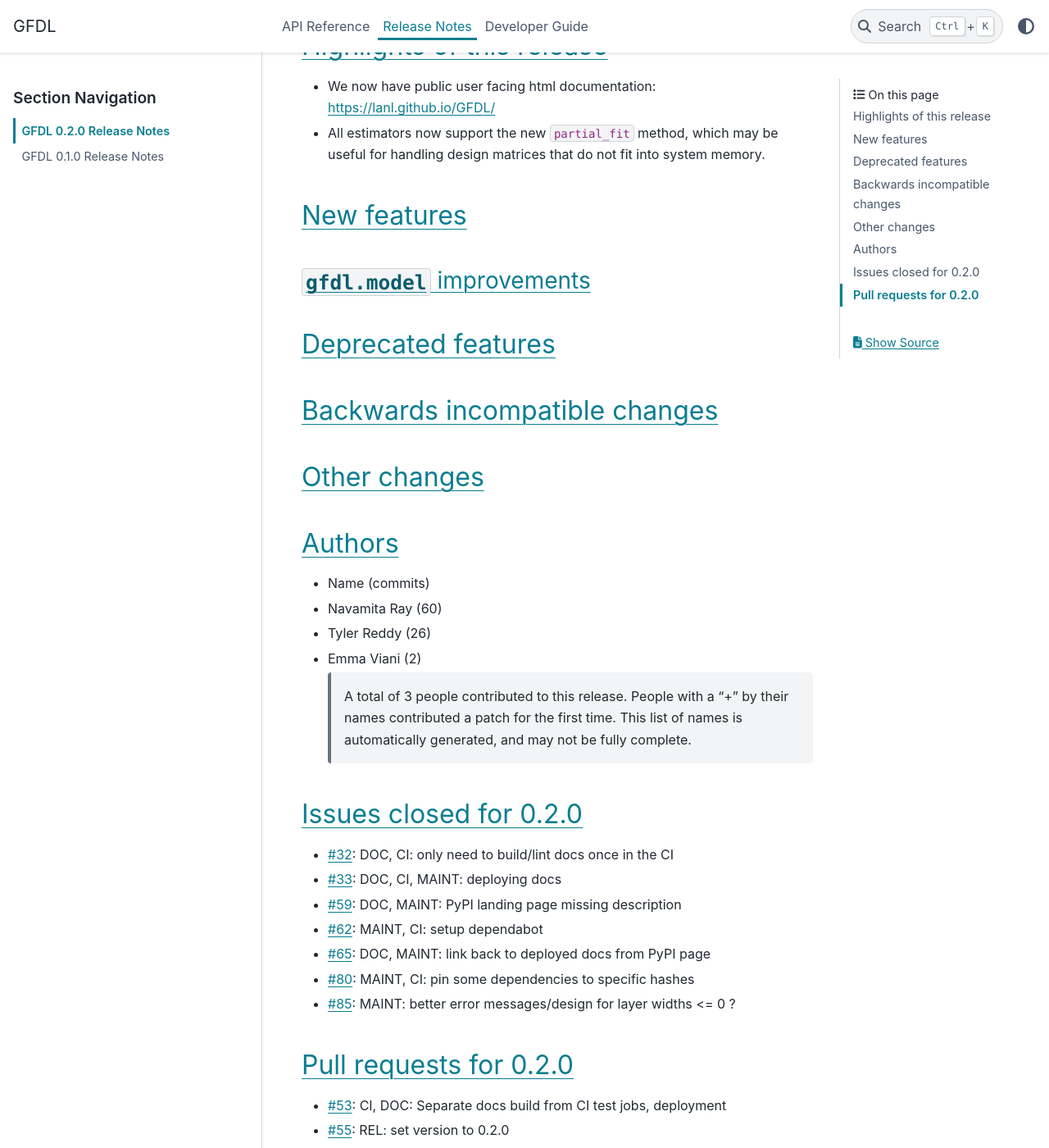
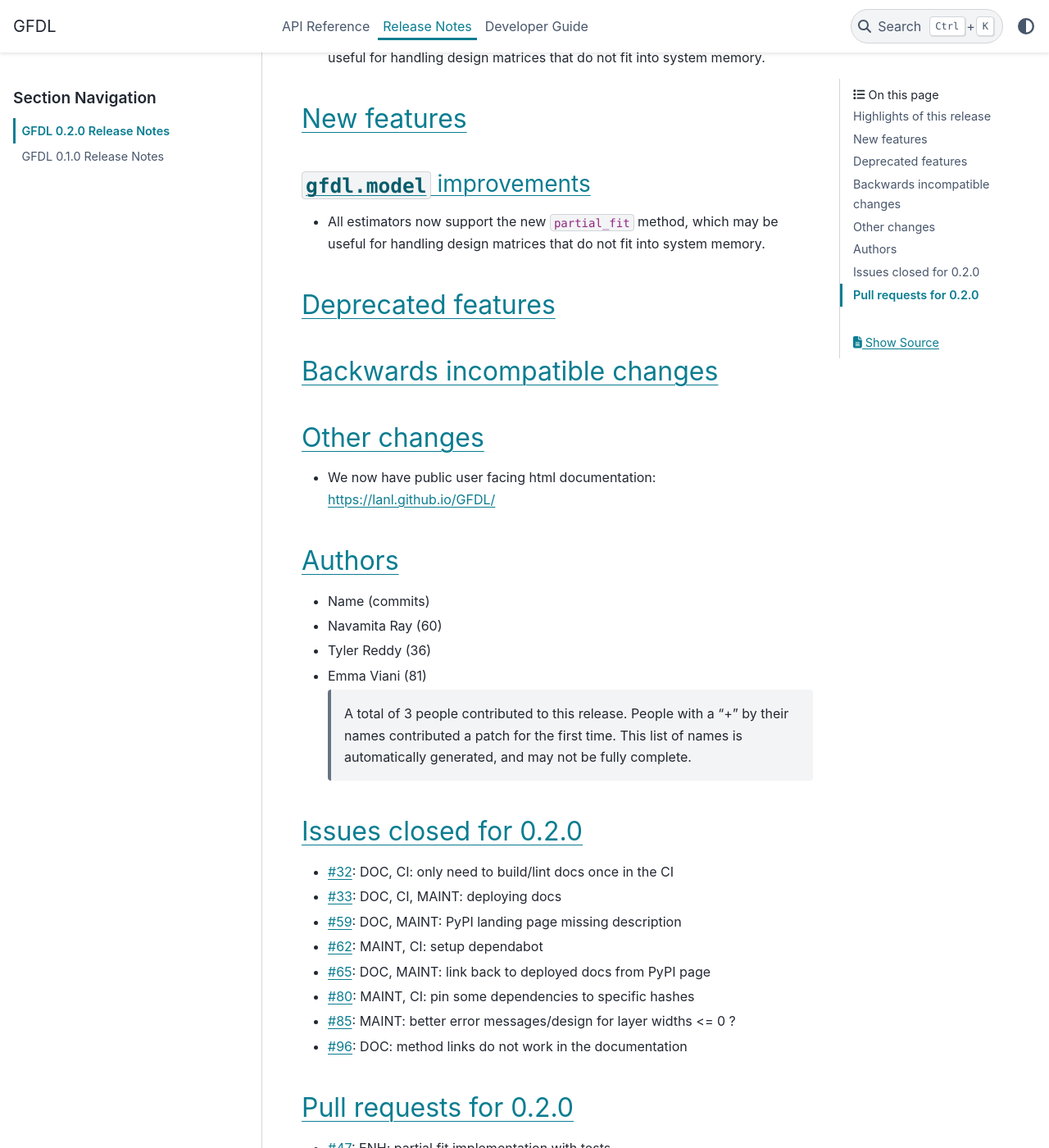
Before and after one commit to lanl/GFDL, a Sphinx documentation site: the page built from docs/source/release/0.2.0-notes.rst, in a window 1280 px wide and 1400 px high, scrolled down 842 px. Shown: the whole window at 82% size. Built offline with Sphinx 7.4.7 and the PyData theme 0.15.4, drawn with Linux system fonts in a browser that asks for light colours; some of the changed text lies outside the part shown.

Commit message:
DOC: PR 97 revisions
* Update release notes before `0.2.0` release.

```diff
--- a/docs/source/release/0.2.0-notes.rst
+++ b/docs/source/release/0.2.0-notes.rst
@@ -1,8 +1,6 @@
 ==========================
 GFDL 0.2.0 Release Notes
 ==========================
-
-.. note:: GFDL 0.2.0 is not released yet!
 
 .. contents::
 
@@ -31,6 +29,8 @@
 
 ``gfdl.model`` improvements
 ============================
+- All estimators now support the new ``partial_fit`` method, which may
+  be useful for handling design matrices that do not fit into system memory.
 
 *******************
 Deprecated features
@@ -43,6 +43,8 @@
 *************
 Other changes
 *************
+- We now have public user facing html documentation:
+  https://lanl.github.io/GFDL/
 
 
 *******
@@ -50,8 +52,8 @@
 *******
 * Name (commits)
 * Navamita Ray (60)
-* Tyler Reddy (26)
-* Emma Viani (2)
+* Tyler Reddy (36)
+* Emma Viani (81)
 
     A total of 3 people contributed to this release.
     People with a "+" by their names contributed a patch for the first time.
@@ -69,11 +71,13 @@
 * `#65 <https://github.com/lanl/GFDL/issues/65>`__: DOC, MAINT: link back to deployed docs from PyPI page
 * `#80 <https://github.com/lanl/GFDL/issues/80>`__: MAINT, CI: pin some dependencies to specific hashes
 * `#85 <https://github.com/lanl/GFDL/issues/85>`__: MAINT: better error messages/design for layer widths <= 0 ?
+* `#96 <https://github.com/lanl/GFDL/issues/96>`__: DOC: method links do not work in the documentation
 
 ************************
 Pull requests for 0.2.0
 ************************
 
+* `#47 <https://github.com/lanl/GFDL/pull/47>`__: ENH: partial fit implementation with tests
 * `#53 <https://github.com/lanl/GFDL/pull/53>`__: CI, DOC: Separate docs build from CI test jobs, deployment
 * `#55 <https://github.com/lanl/GFDL/pull/55>`__: REL: set version to 0.2.0
 * `#58 <https://github.com/lanl/GFDL/pull/58>`__: MAINT: EnsembleGFDL--inherit from base
@@ -92,3 +96,4 @@
 * `#88 <https://github.com/lanl/GFDL/pull/88>`__: MAINT: actions/checkout hash pins
 * `#89 <https://github.com/lanl/GFDL/pull/89>`__: MAINT, CI: Specify hash for doc related actions.
 * `#95 <https://github.com/lanl/GFDL/pull/95>`__: MAINT: remove spurious comment
+* `#100 <https://github.com/lanl/GFDL/pull/100>`__: DOC: custom template to link methods in documentation
```
